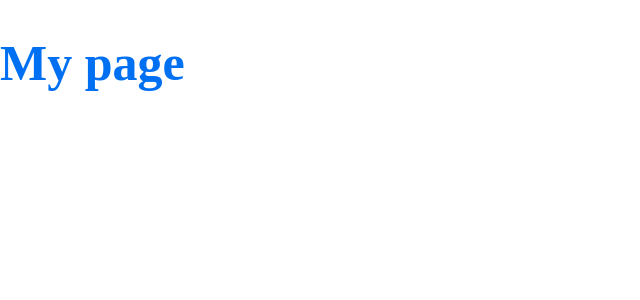
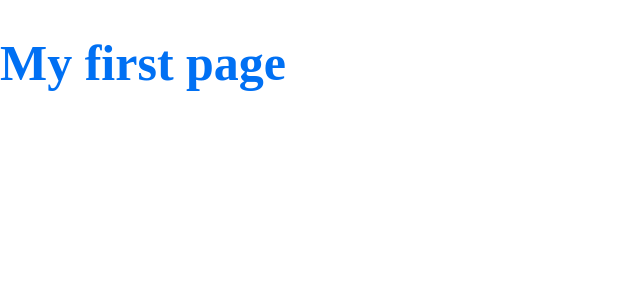
Before and after one commit to vinipena/instalura, a Next.js app: page / in a window 1280 px wide. Shown: the top 300 px of the page, without its empty margins (0-640 px from the left). Built offline with nearby package versions, Linux system fonts and the light colour scheme.

Commit message:
First commit - Upando p/ vercel

```diff
--- a/pages/index.js
+++ b/pages/index.js
@@ -6,5 +6,5 @@ const Title = styled.h1`
 `
 
 export default function Home() {
-  return <Title>My page</Title>
+  return <Title>My first page</Title>
 }
```
